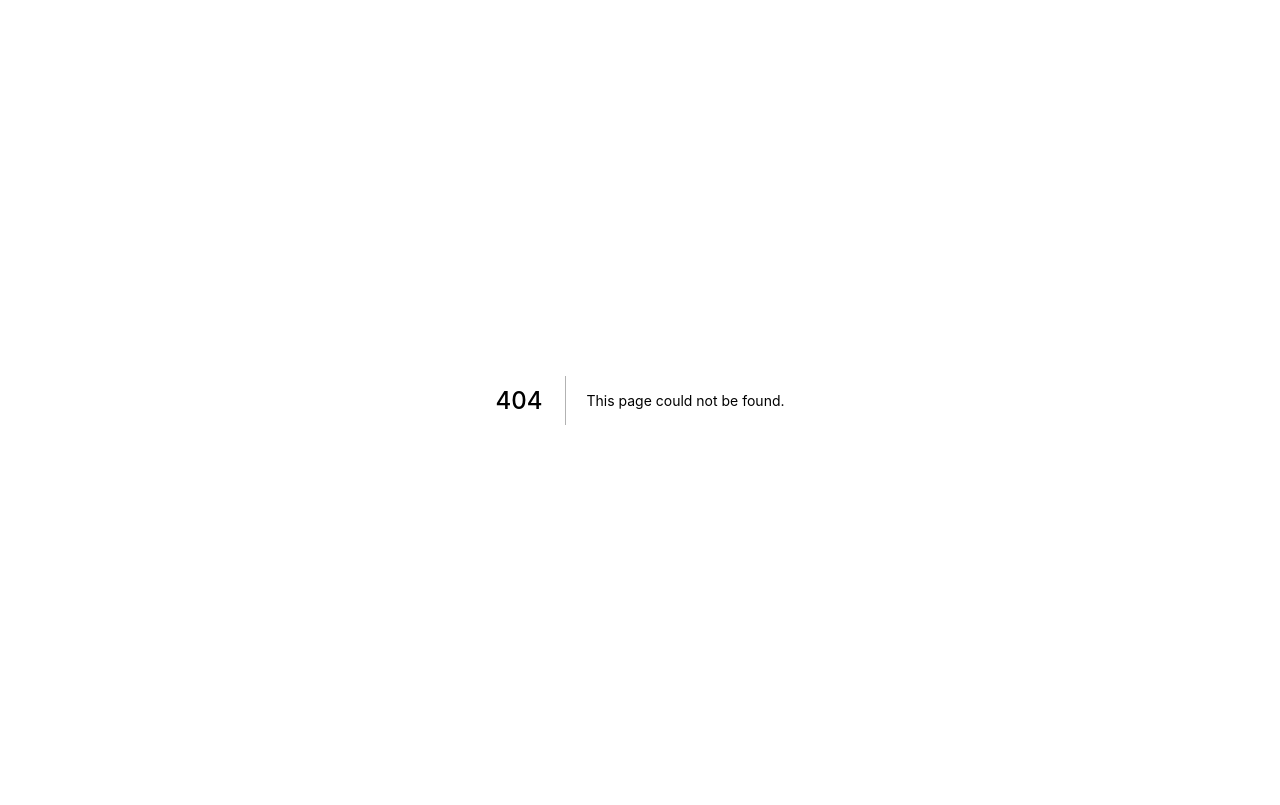
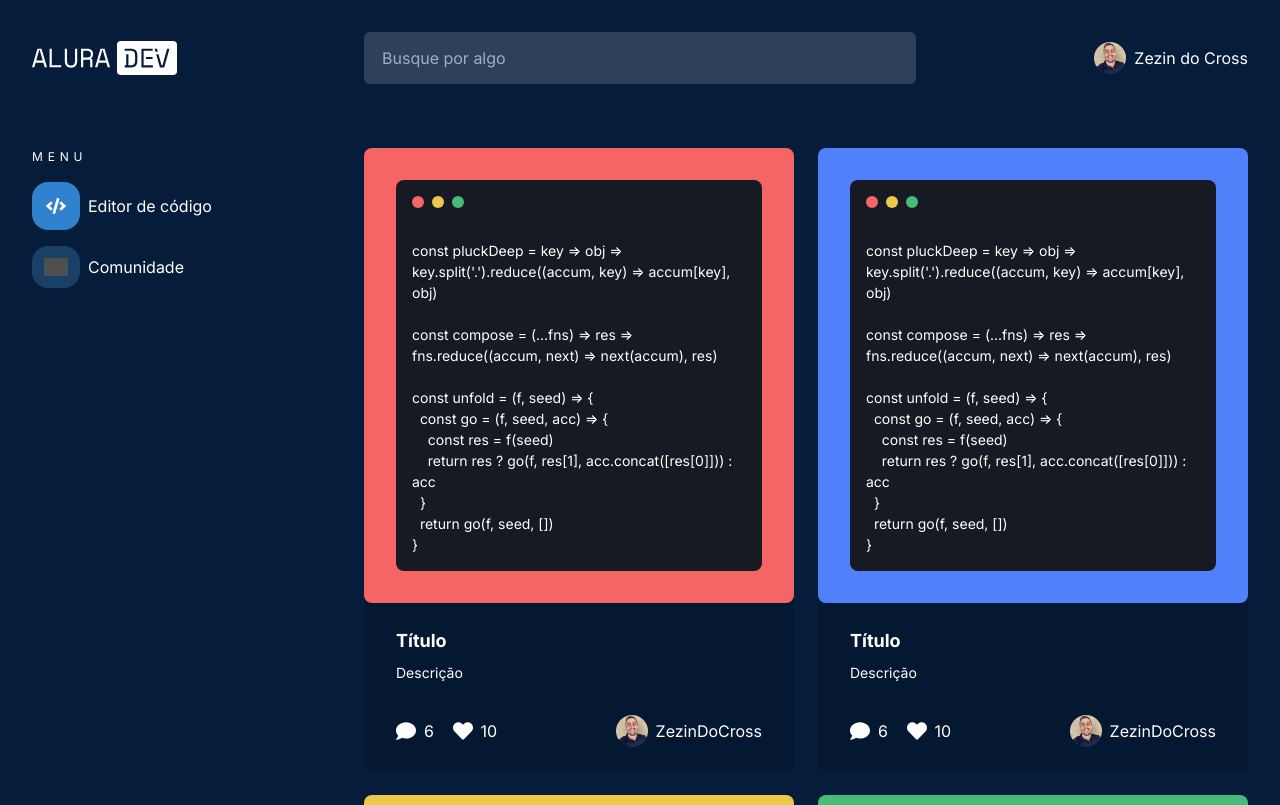
Before and after one commit to jcfreitas2000/alura-challenge-frontend, a Next.js app: page /community in a window 1280 px wide. Before the commit this address had no page. Shown: the top 805 px of the page. Built offline with nearby package versions, Linux system fonts and the light colour scheme; grey boxes are pictures that could not be loaded.

Commit message:
code card and community page

```diff
--- /dev/null
+++ b/src/components/Code.tsx
@@ -0,0 +1,43 @@
+import {Box, HStack, Text} from "@chakra-ui/react";
+
+interface CodeProps {
+    code?: string;
+    color?: string;
+}
+
+const codeExample = `const pluckDeep = key => obj => key.split('.').reduce((accum, key) => accum[key], obj)
+
+const compose = (...fns) => res => fns.reduce((accum, next) => next(accum), res)
+
+const unfold = (f, seed) => {
+  const go = (f, seed, acc) => {
+    const res = f(seed)
+    return res ? go(f, res[1], acc.concat([res[0]])) : acc
+  }
+  return go(f, seed, [])
+}`
+
+export function Code({code = codeExample, color = 'blue.400'}: CodeProps) {
+    return (
+        <Box p={8} w="100%" bgColor={color} borderRadius={8}>
+            <Box bgColor="gray.900" borderRadius={8} p={4} position="relative" whiteSpace="pre-wrap">
+                <HStack mb={8}>
+                    <ColorCircle color="red.400"/>
+                    <ColorCircle color="yellow.400"/>
+                    <ColorCircle color="green.400"/>
+                </HStack>
+                <Text fontSize="sm">{code}</Text>
+            </Box>
+        </Box>
+    )
+}
+
+interface ColorCircleProps {
+    color: string;
+}
+
+function ColorCircle({color}: ColorCircleProps) {
+    return (
+        <Box w={3} h={3} borderRadius="50%" bgColor={color}/>
+    );
+}
--- /dev/null
+++ b/src/components/CodeCard.tsx
@@ -0,0 +1,48 @@
+import {Box, HStack, Image, Text} from "@chakra-ui/react";
+import {Code} from "./Code";
+import {Profile} from "./Profile";
+
+interface CodeCardProps {
+    code?: string;
+    color?: string;
+    title: string;
+    description: string;
+    commentsCount: number;
+    likesCount: number;
+}
+
+export function CodeCard({title, description, commentsCount, likesCount, ...rest}: CodeCardProps) {
+    return (
+        <Box bgColor="blue.900" borderRadius={8}>
+            <Code {...rest} />
+
+            <Box py={6} px={8}>
+                <Text as="h4" fontSize="lg" fontWeight="bold" mb={2}>{title}</Text>
+                <Text as="p" fontSize="sm">{description}</Text>
+
+                <HStack justify="space-between" mt={8}>
+                    <HStack spacing={8}>
+                        <Counter iconsSrc="/icons/comment.svg" iconsAlt="Quantidade de comentários" count={6}/>
+                        <Counter iconsSrc="/icons/like.svg" iconsAlt="Quantidade de likes" count={10}/>
+                    </HStack>
+                    <Profile name="ZezinDoCross"/>
+                </HStack>
+            </Box>
+        </Box>
+    )
+}
+
+interface CounterProps {
+    iconsSrc: string;
+    iconsAlt: string;
+    count: number;
+}
+
+function Counter({iconsSrc, iconsAlt, count}: CounterProps) {
+    return (
+        <HStack>
+            <Image src={iconsSrc} alt={iconsAlt}/>
+            <Text as="strong" fontWeight={400}>{count}</Text>
+        </HStack>
+    )
+}
--- /dev/null
+++ b/src/components/Layout.tsx
@@ -0,0 +1,20 @@
+import {Header} from "./Header";
+import {HStack} from "@chakra-ui/react";
+import {SidebarMenu} from "./SidebarMenu";
+import {ReactNode} from "react";
+
+interface LayoutProps {
+    children: ReactNode;
+}
+
+export function Layout({children}: LayoutProps) {
+    return (
+        <>
+            <Header/>
+            <HStack align="flex-start" p={8} spacing={8}>
+                <SidebarMenu/>
+                {children}
+            </HStack>
+        </>
+    )
+}
--- a/src/pages/_document.tsx
+++ b/src/pages/_document.tsx
@@ -7,12 +7,13 @@ export default class MyComponent extends Document {
                 <Head>
                     <link rel="preconnect" href="https://fonts.gstatic.com"/>
 
-                    <link rel="shortcut icon" href="/public/favicon.svg" />
-                    <link href="https://fonts.googleapis.com/css2?family=Inter&display=swap" rel="stylesheet"/>
+                    <link rel="shortcut icon" href="/public/favicon.svg"/>
+                    <link href="https://fonts.googleapis.com/css2?family=Inter:wght@400;700&display=swap"
+                          rel="stylesheet"/>
                 </Head>
                 <body>
-                    <Main/>
-                    <NextScript/>
+                <Main/>
+                <NextScript/>
                 </body>
             </Html>
         );
--- /dev/null
+++ b/src/pages/community/index.tsx
@@ -0,0 +1,24 @@
+import {Layout} from "../../components/Layout";
+import {Grid, GridItem} from "@chakra-ui/react";
+import {CodeCard} from "../../components/CodeCard";
+
+export default function community() {
+    return (
+        <Layout>
+            <Grid maxW="100%" templateColumns="1fr 1fr" gap={6}>
+                <GridItem>
+                    <CodeCard color="red.400" title="Título" description="Descrição" commentsCount={4} likesCount={5}/>
+                </GridItem>
+                <GridItem>
+                    <CodeCard title="Título" description="Descrição" commentsCount={4} likesCount={5}/>
+                </GridItem>
+                <GridItem>
+                    <CodeCard color="yellow.400" title="Título" description="Descrição" commentsCount={4} likesCount={5}/>
+                </GridItem>
+                <GridItem>
+                    <CodeCard color="green.400" title="Título" description="Descrição" commentsCount={4} likesCount={5}/>
+                </GridItem>
+            </Grid>
+        </Layout>
+    );
+}
--- a/src/styles/theme.ts
+++ b/src/styles/theme.ts
@@ -3,11 +3,11 @@ import { extendTheme } from '@chakra-ui/react'
 export const theme = extendTheme({
     colors: {
         gray: {
-            600: '#2D415A',
-            900: '#051D3B'
+            600: '#2D415A'
         },
         blue: {
-            900: '#051D3B',
+            900: '#041832',
+            800: '#051D3B',
             400: '#5081FB'
         }
     },
@@ -18,7 +18,7 @@ export const theme = extendTheme({
     styles: {
         global: {
             body: {
-                bg: 'blue.900',
+                bg: 'blue.800',
                 color: 'white'
             }
         }
```
Also changed, not shown: src/pages/index.tsx (+6 -12 lines), public/icons/comment.svg (added), public/icons/like.svg (added).
